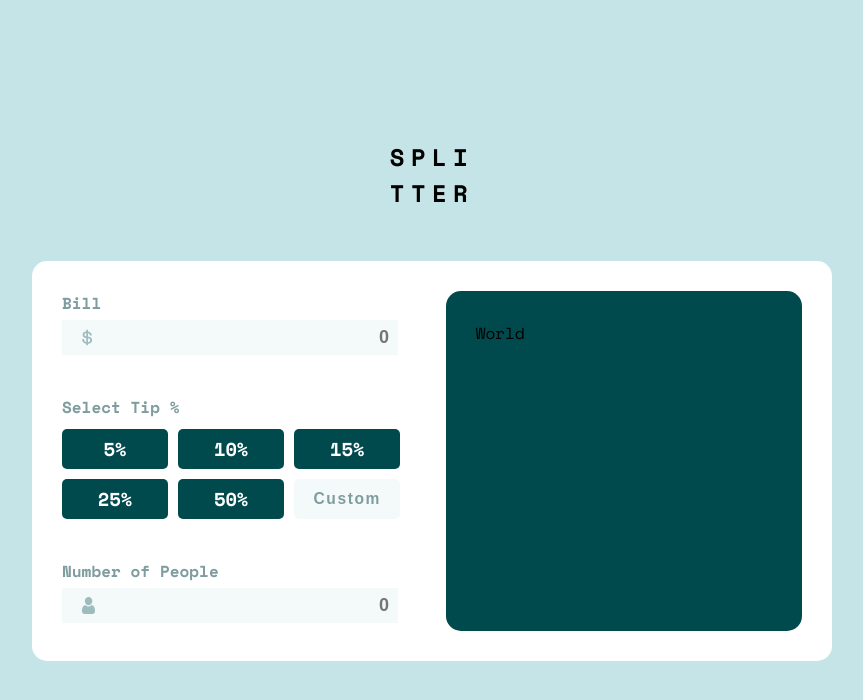
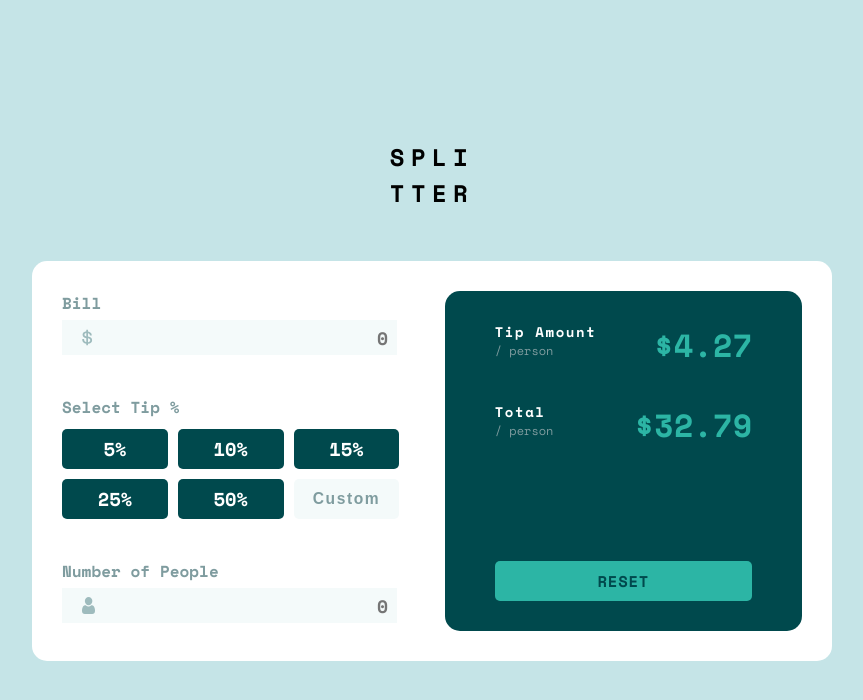
Before and after one commit to OthankQ/tip_splitter, a Next.js app: page / in a window 1280 px wide. Shown: the top 700 px of the page, without its empty margins (208-1071 px from the left). Built offline with nearby package versions, Linux system fonts and the light colour scheme.

Commit message:
add content to right-container with styling and placeholder

```diff
--- a/components/InputBar.tsx
+++ b/components/InputBar.tsx
@@ -22,8 +22,9 @@ const StyledDiv = styled.div`
     background-color: hsl(189, 41%, 97%);
     text-align: right;
     font-size: 18px;
-    font-weight: 800;
+    font-weight: bold;
     color: hsl(183, 100%, 15%);
+    font-family: 'Space Mono', monospace;
 
     :focus {
       outline: none;
--- a/components/MainContainer.tsx
+++ b/components/MainContainer.tsx
@@ -3,6 +3,7 @@ import styled from 'styled-components';
 
 import { Input } from './Input';
 import { TipButtoncluster } from './TipButtonCluster';
+import { ResultDisplay } from './ResultDisplay';
 
 import dollarSign from '../public/images/icon-dollar.svg';
 import personIcon from '../public/images/icon-person.svg';
@@ -37,7 +38,24 @@ const StyledDiv = styled.div`
     width: 50%;
     background-color: hsl(183, 100%, 15%);
     border-radius: 15px;
-    padding: 30px;
+    padding: 30px 50px;
+    display: flex;
+    flex-direction: column;
+    justify-content: space-between;
+  }
+
+  .reset-btn {
+    width: 100%;
+    height: 40px;
+    border-radius: 5px;
+    background-color: hsl(173, 61%, 44%);
+    color: hsl(183, 100%, 15%);
+    border: none;
+
+    h3 {
+      font-family: 'Space Mono', monospace;
+      letter-spacing: 0.05rem;
+    }
   }
 `;
 
@@ -53,7 +71,17 @@ export class MainContainer extends React.Component {
           </div>
           <Input label="Number of People" icon={personIcon} />
         </div>
-        <div className="right-container">World</div>
+        <div className="right-container">
+          <div className="top-content">
+            <ResultDisplay label="Tip Amount" result={4.27} />
+            <ResultDisplay label="Total" result={32.79} />
+          </div>
+          <div className="bottom-content">
+            <button className="reset-btn">
+              <h3>RESET</h3>
+            </button>
+          </div>
+        </div>
       </StyledDiv>
     );
   }
--- /dev/null
+++ b/components/ResultDisplay.tsx
@@ -0,0 +1,50 @@
+import React from 'react';
+import styled from 'styled-components';
+
+const StyledDiv = styled.div`
+  display: flex;
+  width: 100%;
+  height: 80px;
+  color: white;
+  justify-content: space-between;
+
+  h3 {
+    font-size: 14px;
+    letter-spacing: 0.1rem;
+  }
+
+  p {
+    font-size: 12px;
+    color: hsl(184, 14%, 56%);
+  }
+
+  h1 {
+    color: hsl(173, 61%, 44%);
+  }
+`;
+
+type ResultDisplayProps = {
+  result: number;
+  label: string;
+};
+
+export class ResultDisplay extends React.Component<ResultDisplayProps, {}> {
+  constructor(props: ResultDisplayProps) {
+    super(props);
+  }
+
+  render() {
+    const { result, label } = this.props;
+    return (
+      <StyledDiv>
+        <div className="text-content">
+          <h3>{label}</h3>
+          <p>/ person</p>
+        </div>
+        <div className="number-content">
+          <h1>${result}</h1>
+        </div>
+      </StyledDiv>
+    );
+  }
+}
```
